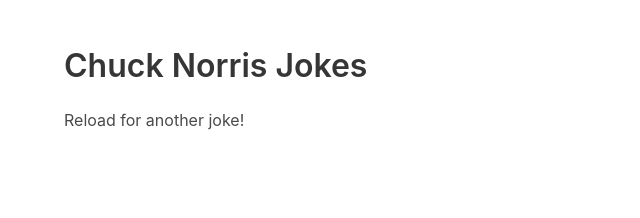
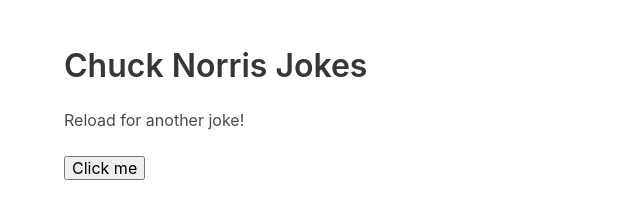
Before and after one commit to elenaserezhkina/chuck-norris-facts, a plain HTML site: page index.html in a window 1280 px wide. Shown: the whole page, without its empty margins (0-640 px from the left). Drawn offline with nearby package versions, Linux system fonts and the light colour scheme; no server answers.

Commit message:
add button

```diff
--- a/index.html
+++ b/index.html
@@ -33,6 +33,7 @@
         <p>Reload for another joke!</p>
 
         <div class="content" id="chuck-norris"></div>
+        <button id="btnChangeJoke">Click me</button>
       </div>
     </section>
 
@@ -54,6 +55,8 @@
             document.querySelector("#chuck-norris").innerHTML = htmlContents;
           });
       }
+      const btnChangeJoke = document.querySelector("#btnChangeJoke");
+      btnChangeJoke.addEventListener("click", fetchAdditionalHTML);
       fetchAdditionalHTML();
     </script>
   </body>
```
